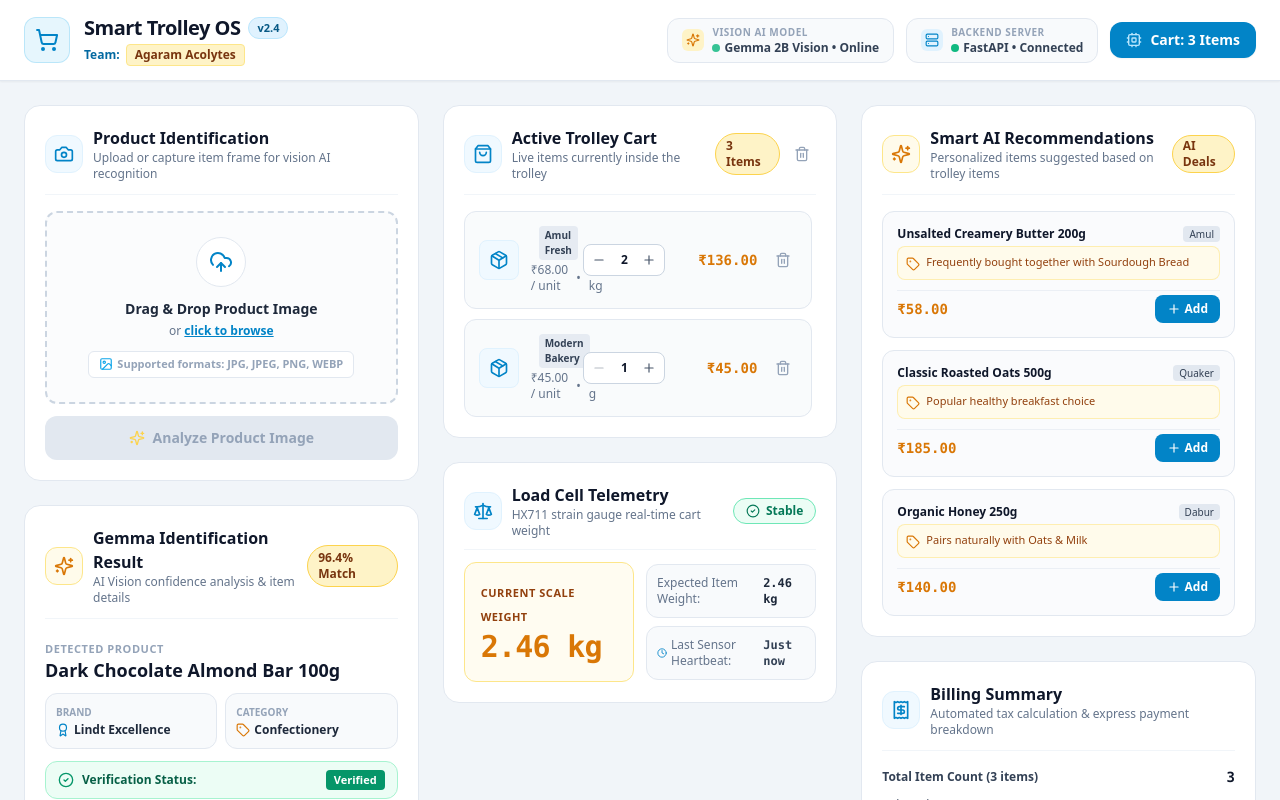
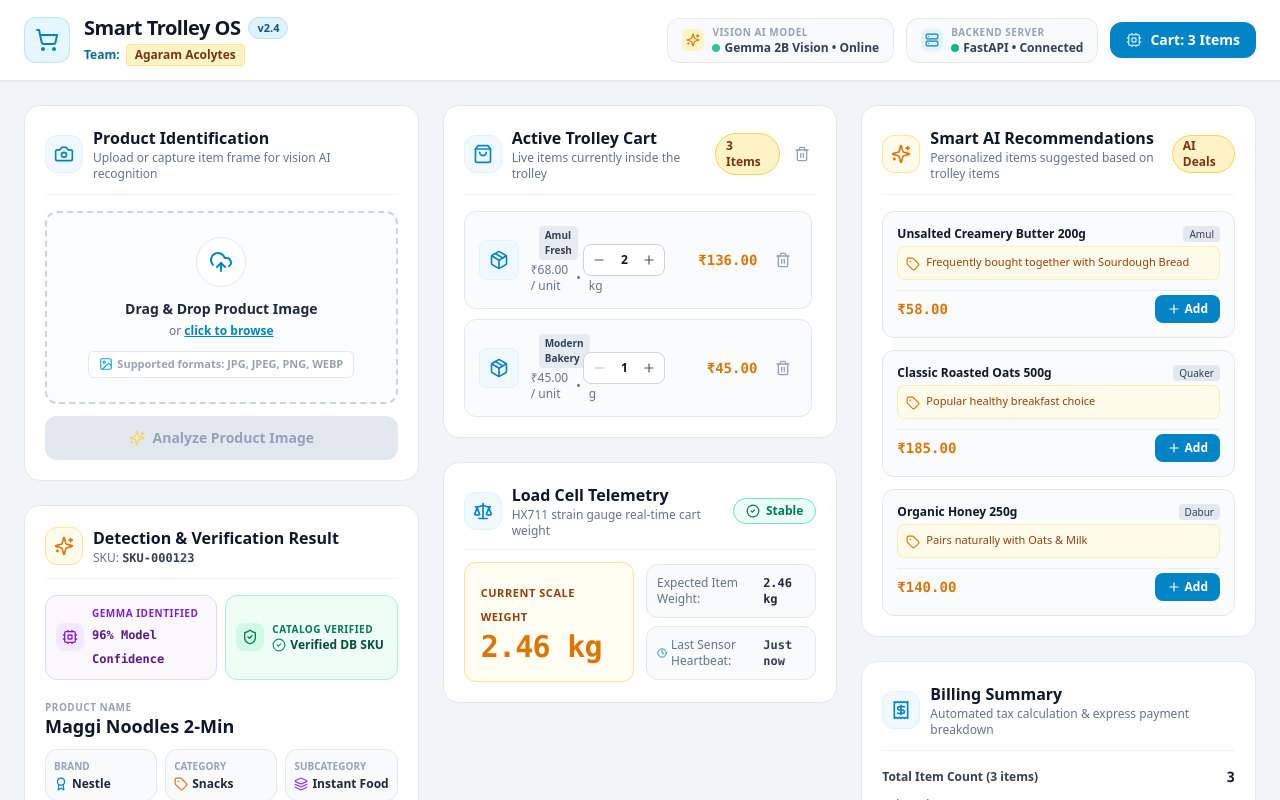
Before and after one commit to selladuraisomasundaram/Loading_Z, a Next.js app: page / in a window 1280 px wide. Shown: the top 800 px of the page. Built offline with nearby package versions, Linux system fonts and the light colour scheme.

Commit message:
feat: implement ProductDetection state machine with visual AI confidence and DB verification badges

```diff
--- a/src/components/dashboard/GemmaResult.tsx
+++ b/src/components/dashboard/GemmaResult.tsx
@@ -1,46 +1,82 @@
 "use client";
 
 import React from "react";
-import { Sparkles, CheckCircle2, ShoppingCart, Tag, Award } from "lucide-react";
+import {
+  Sparkles,
+  ShieldCheck,
+  ShoppingCart,
+  Tag,
+  Award,
+  Layers,
+  CheckCircle2,
+  AlertTriangle,
+  Loader2,
+  Cpu,
+} from "lucide-react";
 import { useCart } from "@/hooks/useCart";
 import { formatCurrency } from "@/lib/utils";
 
 export const GemmaResult: React.FC = () => {
-  const { gemmaResult, addGemmaResultToCart, isAnalyzing } = useCart();
+  const {
+    gemmaResult,
+    detectionStatus,
+    uploadedImage,
+    addGemmaResultToCart,
+    fileError,
+  } = useCart();
 
-  if (isAnalyzing) {
+  // State Machine: Analyzing
+  if (detectionStatus === "analyzing") {
     return (
       <div className="bg-white border border-slate-200 rounded-2xl p-6 shadow-xs text-center space-y-3">
-        <div className="p-3 bg-amber-50 rounded-full w-12 h-12 mx-auto flex items-center justify-center text-amber-600 animate-pulse">
-          <Sparkles className="w-6 h-6" />
+        <div className="p-3 bg-amber-50 rounded-full w-12 h-12 mx-auto flex items-center justify-center text-amber-600 animate-pulse border border-amber-200">
+          <Loader2 className="w-6 h-6 animate-spin text-sky-600" />
         </div>
-        <p className="text-sm font-bold text-slate-800">
-          Running Gemma AI Object Inference...
+        <div>
+          <h4 className="text-sm font-extrabold text-slate-900">
+            Running Gemma AI Vision Inference...
+          </h4>
+          <p className="text-xs text-slate-500 mt-1">
+            Analyzing visual features & checking catalog database
+          </p>
+        </div>
+      </div>
+    );
+  }
+
+  // State Machine: Error
+  if (detectionStatus === "error" && fileError) {
+    return (
+      <div className="bg-white border border-rose-200 rounded-2xl p-5 shadow-xs space-y-2">
+        <div className="flex items-center space-x-2 text-rose-700 font-bold text-sm">
+          <AlertTriangle className="w-4 h-4 text-rose-600 shrink-0" />
+          <span>Product Detection Error</span>
+        </div>
+        <p className="text-xs text-slate-600">{fileError}</p>
+      </div>
+    );
+  }
+
+  // State Machine: Idle / Uploading (No result yet)
+  if (!gemmaResult || detectionStatus === "idle" || detectionStatus === "uploading") {
+    return (
+      <div className="bg-white border border-slate-200 rounded-2xl p-6 shadow-xs text-center space-y-2">
+        <p className="text-slate-400 text-xs font-bold uppercase tracking-wider">
+          Awaiting Detection Analysis
         </p>
-        <p className="text-xs text-slate-400">
-          Scanning visual features & matching item taxonomy
+        <p className="text-slate-500 text-xs">
+          Select or drag an image above and click &quot;Analyze Product Image&quot;.
         </p>
       </div>
     );
   }
 
-  if (!gemmaResult) {
-    return (
-      <div className="bg-white border border-slate-200 rounded-2xl p-6 shadow-xs text-center space-y-2">
-        <p className="text-slate-400 text-xs font-medium">
-          No Gemma AI result detected yet.
-        </p>
-        <p className="text-slate-500 text-xs">
-          Upload an image above and click &quot;Analyze with Gemma&quot;.
-        </p>
-      </div>
-    );
-  }
-
-  const confidencePercent = (gemmaResult.confidence * 100).toFixed(1);
+  // State Machine: Success
+  const confidencePercent = (gemmaResult.confidence * 100).toFixed(0);
 
   return (
     <div className="bg-white border border-slate-200 rounded-2xl p-5 shadow-xs space-y-4">
+      {/* Header */}
       <div className="flex items-center justify-between border-b border-slate-100 pb-3">
         <div className="flex items-center space-x-2.5">
           <div className="p-2 bg-amber-50 text-amber-600 rounded-xl border border-amber-200">
@@ -48,76 +84,123 @@
           </div>
           <div>
             <h3 className="font-bold text-slate-900 text-base">
-              Gemma Identification Result
+              Detection & Verification Result
             </h3>
             <p className="text-xs text-slate-500">
-              AI Vision confidence analysis & item details
+              SKU: <span className="font-mono font-bold text-slate-700">{gemmaResult.product_id}</span>
             </p>
           </div>
         </div>
-
-        <span className="inline-flex items-center gap-1.5 px-2.5 py-1 bg-amber-100 border border-amber-300 text-amber-900 text-xs font-bold rounded-full">
-          {confidencePercent}% Match
-        </span>
       </div>
 
-      <div className="space-y-3">
+      {/* DISTINCT VISUAL BADGES: Gemma Identified vs Catalog Verified */}
+      <div className="grid grid-cols-1 sm:grid-cols-2 gap-2">
+        {/* Badge 1: Gemma AI Identified (Confidence directly from AI) */}
+        <div className="p-2.5 bg-purple-50/80 border border-purple-200 rounded-xl flex items-center space-x-2">
+          <div className="p-1.5 bg-purple-100 text-purple-700 rounded-lg shrink-0">
+            <Cpu className="w-4 h-4" />
+          </div>
+          <div className="min-w-0">
+            <span className="text-[10px] font-bold text-purple-700 uppercase tracking-wider block">
+              Gemma Identified
+            </span>
+            <span className="text-xs font-black text-purple-900 font-mono">
+              {confidencePercent}% Model Confidence
+            </span>
+          </div>
+        </div>
+
+        {/* Badge 2: Catalog Verified (Database Verification Status) */}
+        <div className="p-2.5 bg-emerald-50/80 border border-emerald-200 rounded-xl flex items-center space-x-2">
+          <div className="p-1.5 bg-emerald-100 text-emerald-700 rounded-lg shrink-0">
+            <ShieldCheck className="w-4 h-4" />
+          </div>
+          <div className="min-w-0">
+            <span className="text-[10px] font-bold text-emerald-700 uppercase tracking-wider block">
+              Catalog Verified
+            </span>
+            <span className="text-xs font-black text-emerald-900 flex items-center gap-1">
+              <CheckCircle2 className="w-3.5 h-3.5 text-emerald-600" />
+              {gemmaResult.verified ? "Verified DB SKU" : "Unverified SKU"}
+            </span>
+          </div>
+        </div>
+      </div>
+
+      {/* Main Product Card */}
+      <div className="space-y-3 pt-1">
+        {/* Product Image Thumbnail */}
+        {uploadedImage && (
+          <div className="w-full h-32 rounded-xl border border-slate-200 overflow-hidden bg-slate-100">
+            {/* eslint-disable-next-line @next/next/no-img-element */}
+            <img
+              src={uploadedImage}
+              alt={gemmaResult.product_name}
+              className="w-full h-full object-cover"
+            />
+          </div>
+        )}
+
         <div>
-          <span className="text-[11px] font-bold text-slate-400 uppercase tracking-wider">
-            Detected Product
+          <span className="text-[10px] font-bold text-slate-400 uppercase tracking-wider block">
+            Product Name
           </span>
-          <h4 className="text-lg font-extrabold text-slate-900 leading-tight">
-            {gemmaResult.productName}
+          <h4 className="text-lg font-black text-slate-900 leading-tight">
+            {gemmaResult.product_name}
           </h4>
         </div>
 
-        <div className="grid grid-cols-2 gap-2 text-xs">
-          <div className="bg-slate-50 border border-slate-200 p-2.5 rounded-xl">
+        {/* Grid: Brand, Category, Subcategory */}
+        <div className="grid grid-cols-3 gap-2 text-xs">
+          <div className="bg-slate-50 border border-slate-200 p-2 rounded-xl">
             <span className="text-slate-400 font-semibold block text-[10px] uppercase">
               Brand
             </span>
-            <span className="font-bold text-slate-800 flex items-center gap-1 mt-0.5">
-              <Award className="w-3.5 h-3.5 text-sky-600" />
+            <span className="font-bold text-slate-800 flex items-center gap-1 mt-0.5 truncate">
+              <Award className="w-3.5 h-3.5 text-sky-600 shrink-0" />
               {gemmaResult.brand}
             </span>
           </div>
 
-          <div className="bg-slate-50 border border-slate-200 p-2.5 rounded-xl">
+          <div className="bg-slate-50 border border-slate-200 p-2 rounded-xl">
             <span className="text-slate-400 font-semibold block text-[10px] uppercase">
               Category
             </span>
-            <span className="font-bold text-slate-800 flex items-center gap-1 mt-0.5">
-              <Tag className="w-3.5 h-3.5 text-amber-600" />
+            <span className="font-bold text-slate-800 flex items-center gap-1 mt-0.5 truncate">
+              <Tag className="w-3.5 h-3.5 text-amber-600 shrink-0" />
               {gemmaResult.category}
+            </span>
+          </div>
+
+          <div className="bg-slate-50 border border-slate-200 p-2 rounded-xl">
+            <span className="text-slate-400 font-semibold block text-[10px] uppercase">
+              Subcategory
+            </span>
+            <span className="font-bold text-slate-800 flex items-center gap-1 mt-0.5 truncate">
+              <Layers className="w-3.5 h-3.5 text-purple-600 shrink-0" />
+              {gemmaResult.sub_category}
             </span>
           </div>
         </div>
 
-        <div className="flex items-center justify-between bg-emerald-50 border border-emerald-200 px-3 py-2 rounded-xl text-xs">
-          <div className="flex items-center space-x-2 text-emerald-800 font-semibold">
-            <CheckCircle2 className="w-4 h-4 text-emerald-600 shrink-0" />
-            <span>Verification Status:</span>
-          </div>
-          <span className="bg-emerald-600 text-white font-bold px-2 py-0.5 rounded text-[11px]">
-            {gemmaResult.verificationStatus}
-          </span>
-        </div>
-
-        <div className="flex items-center justify-between pt-1">
+        {/* Price & Add to Cart */}
+        <div className="flex items-center justify-between pt-2 border-t border-slate-100">
           <div>
-            <span className="text-xs text-slate-400">Unit Price:</span>
+            <span className="text-[11px] text-slate-400 font-medium block">
+              Verified Price:
+            </span>
             <p className="text-xl font-black text-amber-600 font-mono">
-              {formatCurrency(gemmaResult.suggestedPrice)}
+              {formatCurrency(gemmaResult.price)}
             </p>
           </div>
 
           <button
             type="button"
             onClick={addGemmaResultToCart}
-            className="px-4 py-2.5 bg-sky-600 hover:bg-sky-500 text-white font-bold text-xs rounded-xl shadow-xs transition-colors flex items-center gap-2"
+            className="px-4 py-2.5 bg-sky-600 hover:bg-sky-500 text-white font-extrabold text-xs rounded-xl shadow-xs transition-colors flex items-center gap-2"
           >
             <ShoppingCart className="w-4 h-4" />
-            Add to Cart
+            <span>Add to Cart</span>
           </button>
         </div>
       </div>
--- a/src/components/dashboard/ProductDetection.tsx
+++ b/src/components/dashboard/ProductDetection.tsx
@@ -1,10 +1,75 @@
 "use client";
 
 import React from "react";
-import ProductIdentification from "./ProductIdentification";
+import { Camera } from "lucide-react";
+import ImageDropzone from "@/components/ui/ImageDropzone";
+import { useCart } from "@/hooks/useCart";
 
 export const ProductDetection: React.FC = () => {
-  return <ProductIdentification />;
+  const { detectionStatus } = useCart();
+
+  const getStatusBadge = () => {
+    switch (detectionStatus) {
+      case "uploading":
+        return (
+          <span className="inline-flex items-center gap-1.5 px-2.5 py-0.5 bg-sky-100 text-sky-800 text-[11px] font-bold rounded-full border border-sky-300">
+            <span className="w-1.5 h-1.5 rounded-full bg-sky-600 animate-ping" />
+            Uploading Image...
+          </span>
+        );
+      case "analyzing":
+        return (
+          <span className="inline-flex items-center gap-1.5 px-2.5 py-0.5 bg-amber-100 text-amber-900 text-[11px] font-bold rounded-full border border-amber-300">
+            <span className="w-1.5 h-1.5 rounded-full bg-amber-600 animate-pulse" />
+            Vision AI Analyzing...
+          </span>
+        );
+      case "success":
+        return (
+          <span className="inline-flex items-center gap-1.5 px-2.5 py-0.5 bg-emerald-100 text-emerald-800 text-[11px] font-bold rounded-full border border-emerald-300">
+            <span className="w-1.5 h-1.5 rounded-full bg-emerald-600" />
+            Detection Success
+          </span>
+        );
+      case "error":
+        return (
+          <span className="inline-flex items-center gap-1.5 px-2.5 py-0.5 bg-rose-100 text-rose-800 text-[11px] font-bold rounded-full border border-rose-300">
+            <span className="w-1.5 h-1.5 rounded-full bg-rose-600" />
+            Detection Error
+          </span>
+        );
+      default:
+        return (
+          <span className="inline-flex items-center gap-1.5 px-2.5 py-0.5 bg-slate-100 text-slate-700 text-[11px] font-bold rounded-full border border-slate-300">
+            State: Idle
+          </span>
+        );
+    }
+  };
+
+  return (
+    <div className="bg-white border border-slate-200 rounded-2xl p-5 shadow-xs space-y-4">
+      <div className="flex items-center justify-between border-b border-slate-100 pb-3">
+        <div className="flex items-center space-x-2.5">
+          <div className="p-2 bg-sky-50 text-sky-600 rounded-xl border border-sky-100">
+            <Camera className="w-5 h-5" />
+          </div>
+          <div>
+            <h3 className="font-bold text-slate-900 text-base">
+              Product Identification
+            </h3>
+            <p className="text-xs text-slate-500">
+              State machine camera vision workflow
+            </p>
+          </div>
+        </div>
+
+        {getStatusBadge()}
+      </div>
+
+      <ImageDropzone />
+    </div>
+  );
 };
 
 export default ProductDetection;
--- a/src/hooks/useCart.ts
+++ b/src/hooks/useCart.ts
@@ -10,6 +10,7 @@
   const tax = useCartStore((state) => state.tax);
   const total = useCartStore((state) => state.total);
 
+  const detectionStatus = useCartStore((state) => state.detectionStatus);
   const selectedFile = useCartStore((state) => state.selectedFile);
   const uploadedImage = useCartStore((state) => state.uploadedImage);
   const uploadedFileName = useCartStore((state) => state.uploadedFileName);
@@ -48,6 +49,7 @@
     discount,
     tax,
     total,
+    detectionStatus,
     selectedFile,
     uploadedImage,
     uploadedFileName,
--- a/src/lib/mock-api.ts
+++ b/src/lib/mock-api.ts
@@ -1,57 +1,48 @@
 import { GemmaDetectionResult } from "@/types";
 
-const mockVisionCatalog: GemmaDetectionResult[] = [
+const mockVisionCatalog: Omit<GemmaDetectionResult, "detectedAt">[] = [
   {
-    productName: "Almond Milk Unsweetened 1L",
-    brand: "Silk Fresh",
-    category: "Dairy Alternatives",
-    confidence: 0.982,
-    estimatedWeightGrams: 1020,
-    verificationStatus: "Verified",
-    suggestedPrice: 190.0,
-    detectedAt: "",
+    product_id: "SKU-000123",
+    product_name: "Maggi Noodles 2-Min",
+    brand: "Nestle",
+    category: "Snacks",
+    sub_category: "Instant Foods",
+    price: 14.0,
+    confidence: 0.96,
+    verified: true,
+    estimatedWeightGrams: 70,
   },
   {
-    productName: "Organic Greek Yogurt 500g",
-    brand: "Epigamia",
-    category: "Dairy",
-    confidence: 0.958,
-    estimatedWeightGrams: 515,
-    verificationStatus: "Verified",
-    suggestedPrice: 125.0,
-    detectedAt: "",
+    product_id: "SKU-000456",
+    product_name: "Almond Milk Unsweetened 1L",
+    brand: "Silk Fresh",
+    category: "Beverages",
+    sub_category: "Dairy Alternatives",
+    price: 190.0,
+    confidence: 0.98,
+    verified: true,
+    estimatedWeightGrams: 1020,
   },
   {
-    productName: "Dark Chocolate Almond Bar 100g",
+    product_id: "SKU-000789",
+    product_name: "Dark Chocolate Almond Bar 100g",
     brand: "Lindt Excellence",
-    category: "Confectionery",
-    confidence: 0.964,
+    category: "Snacks",
+    sub_category: "Confectionery",
+    price: 150.0,
+    confidence: 0.94,
+    verified: true,
     estimatedWeightGrams: 105,
-    verificationStatus: "Verified",
-    suggestedPrice: 150.0,
-    detectedAt: "",
-  },
-  {
-    productName: "Extra Virgin Olive Oil 500ml",
-    brand: "Borges",
-    category: "Pantry & Oils",
-    confidence: 0.941,
-    estimatedWeightGrams: 520,
-    verificationStatus: "Verified",
-    suggestedPrice: 420.0,
-    detectedAt: "",
   },
 ];
 
 /**
  * Mock API service simulating Vision AI inference on uploaded image files.
- * Provides a 1.2-second network delay.
+ * Provides a 1.2-second network latency simulation.
  */
 export async function mockIdentifyProduct(file: File): Promise<GemmaDetectionResult> {
-  // Simulate network latency
   await new Promise((resolve) => setTimeout(resolve, 1200));
 
-  // Pick a catalog item deterministically based on file name length or random fallback
   const index = Math.abs(file.name.length) % mockVisionCatalog.length;
   const match = mockVisionCatalog[index] ?? mockVisionCatalog[0]!;
 
--- a/src/store/cartStore.ts
+++ b/src/store/cartStore.ts
@@ -1,6 +1,7 @@
 import { create } from "zustand";
 import {
   CartItemType,
+  DetectionStatus,
   GemmaDetectionResult,
   LoadCellTelemetryData,
   Product,
@@ -26,7 +27,8 @@
   tax: number;
   total: number;
 
-  // Image & Vision Analysis State
+  // Vision Analysis & Product Detection State Machine
+  detectionStatus: DetectionStatus;
   selectedFile: File | null;
   uploadedImage: string | null;
   uploadedFileName: string | null;
@@ -43,7 +45,7 @@
   isRecommendationsLoading: boolean;
 
   // Actions
-  selectFile: (file: File) => boolean; // Returns true if valid file selected
+  selectFile: (file: File) => boolean;
   removeImage: () => void;
   analyzeSelectedFile: () => Promise<void>;
   addGemmaResultToCart: () => void;
@@ -61,7 +63,7 @@
 const initialMockCartItems: CartItemType[] = [
   {
     product: {
-      id: "prod-101",
+      id: "SKU-000101",
       name: "Organic Whole Milk 1L",
       brand: "Amul Fresh",
       category: "Dairy & Eggs",
@@ -73,7 +75,7 @@
   },
   {
     product: {
-      id: "prod-102",
+      id: "SKU-000102",
       name: "Multigrain Sourdough Bread",
       brand: "Modern Bakery",
       category: "Bakery",
@@ -89,7 +91,7 @@
   {
     id: "rec-01",
     product: {
-      id: "prod-rec-01",
+      id: "SKU-000201",
       name: "Unsalted Creamery Butter 200g",
       brand: "Amul",
       category: "Dairy",
@@ -101,7 +103,7 @@
   {
     id: "rec-02",
     product: {
-      id: "prod-rec-02",
+      id: "SKU-000202",
       name: "Classic Roasted Oats 500g",
       brand: "Quaker",
       category: "Breakfast Cereal",
@@ -113,7 +115,7 @@
   {
     id: "rec-03",
     product: {
-      id: "prod-rec-03",
+      id: "SKU-000203",
       name: "Organic Honey 250g",
       brand: "Dabur",
       category: "Pantry",
@@ -159,6 +161,8 @@
   tax: initialTotals.tax,
   total: initialTotals.total,
 
+  // Initial State Machine
+  detectionStatus: "success",
   selectedFile: null,
   uploadedImage: null,
   uploadedFileName: null,
@@ -166,13 +170,15 @@
   fileError: null,
   isAnalyzing: false,
   gemmaResult: {
-    productName: "Dark Chocolate Almond Bar 100g",
-    brand: "Lindt Excellence",
-    category: "Confectionery",
-    confidence: 0.964,
-    estimatedWeightGrams: 105,
-    verificationStatus: "Verified",
-    suggestedPrice: 150.0,
+    product_id: "SKU-000123",
+    product_name: "Maggi Noodles 2-Min",
+    brand: "Nestle",
+    category: "Snacks",
+    sub_category: "Instant Foods",
+    price: 14.0,
+    confidence: 0.96,
+    verified: true,
+    estimatedWeightGrams: 70,
     detectedAt: new Date().toLocaleTimeString(),
   },
 
@@ -187,7 +193,7 @@
   recommendations: initialRecommendations,
   isRecommendationsLoading: false,
 
-  // Select file & validate format (accept JPG, JPEG, PNG, WEBP)
+  // State machine transition: uploading -> ready
   selectFile: (file: File) => {
     const ext = file.name.substring(file.name.lastIndexOf(".")).toLowerCase();
     const isValidType =
@@ -196,10 +202,13 @@
 
     if (!isValidType) {
       set({
+        detectionStatus: "error",
         fileError: `Unsupported file type "${file.name}". Please upload a JPG, JPEG, PNG, or WEBP image.`,
       });
       return false;
     }
+
+    set({ detectionStatus: "uploading", fileError: null });
 
     const reader = new FileReader();
     reader.onload = (e) => {
@@ -209,6 +218,7 @@
         uploadedFileName: file.name,
         uploadedFileSize: file.size,
         fileError: null,
+        detectionStatus: "idle",
       });
     };
     reader.readAsDataURL(file);
@@ -223,31 +233,38 @@
       uploadedFileSize: null,
       fileError: null,
       gemmaResult: null,
+      detectionStatus: "idle",
     });
   },
 
-  // Calls identifyProduct(file) abstraction layer
+  // State machine transition: analyzing -> success / error
   analyzeSelectedFile: async () => {
     const { selectedFile, uploadedImage } = get();
     if (!selectedFile && !uploadedImage) {
-      set({ fileError: "Please upload an image before analyzing." });
+      set({
+        detectionStatus: "error",
+        fileError: "Please upload an image before analyzing.",
+      });
       return;
     }
 
-    set({ isAnalyzing: true, fileError: null });
+    set({
+      detectionStatus: "analyzing",
+      isAnalyzing: true,
+      fileError: null,
+    });
 
     try {
-      // Use selected file or create dummy file fallback if loaded from initial state
       const targetFile =
         selectedFile ||
-        new File(["dummy"], "product.jpg", { type: "image/jpeg" });
+        new File(["dummy"], "maggi_noodles.jpg", { type: "image/jpeg" });
 
-      // Call API abstraction function
       const result = await identifyProduct(targetFile);
 
       set({
         gemmaResult: result,
         isAnalyzing: false,
+        detectionStatus: "success",
       });
     } catch (err: unknown) {
       const errorMessage =
@@ -255,6 +272,7 @@
       set({
         fileError: errorMessage,
         isAnalyzing: false,
+        detectionStatus: "error",
       });
     }
   },
@@ -264,11 +282,11 @@
     if (!gemmaResult) return;
 
     const product: Product = {
-      id: `prod-gemma-${Date.now()}`,
-      name: gemmaResult.productName,
+      id: gemmaResult.product_id,
+      name: gemmaResult.product_name,
       brand: gemmaResult.brand,
-      category: gemmaResult.category,
-      price: gemmaResult.suggestedPrice,
+      category: `${gemmaResult.category} / ${gemmaResult.sub_category}`,
+      price: gemmaResult.price,
       weightGrams: gemmaResult.estimatedWeightGrams,
     };
 
```
Also changed, not shown: src/types/index.ts (+9 -4 lines).
